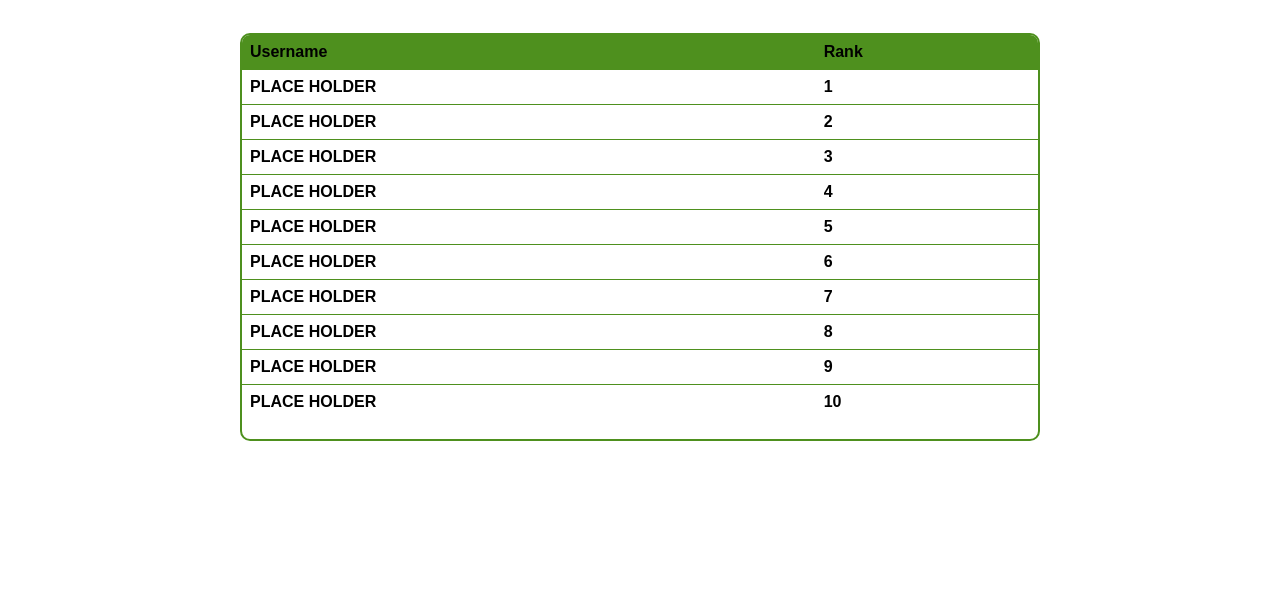
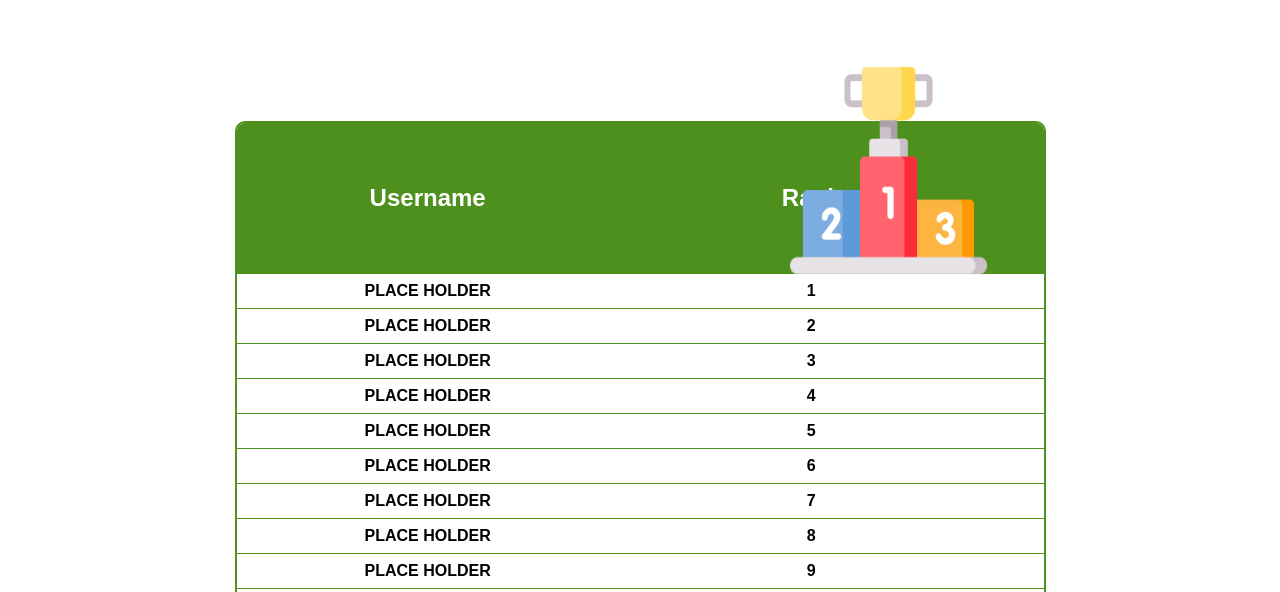
Before and after one commit to priscaolose/parcs-2, a plain HTML site: page LeaderBoard.html in a window 1280 px wide. Shown: the part 208-800 px from the top of the page. Drawn offline with Linux system fonts and the light colour scheme.

Commit message:
formatted the leaderboard

```diff
--- a/LeaderBoard.html
+++ b/LeaderBoard.html
@@ -40,17 +40,16 @@
       <br>
         Leaderboard
     </div>
-    <br> <br>
 
     <div class="podium">
-     <!-- <img  src="" alt="Podium"> -->
+     <img  src="podium.PNG" alt="Podium" height="225px" width="197px">
     </div>
     <div class="leaderboard-container">
     <table id="leaderboard">
       <thead>
         <tr>
-          <th>Username</th>
-          <th>Rank</th>
+          <th style="font-size:x-large; color: white;">Username</th>
+          <th style="font-size:x-large; color: white;">Rank</th>
         </tr>
       </thead>
       <tbody>
--- a/style.css
+++ b/style.css
@@ -208,23 +208,38 @@ body{
 }
 
 .input_field {
-  padding-left: 30px; /* Adjust this value to fit your icon */
+  padding-left: 30px;
 }
 
 .fa-solid.fa-user {
   position: absolute;
-  left: 5px; /* Adjust this value to position the icon within the input field */
+  left: 5px;
   top: 50%;
   transform: translateY(-50%);
 }
 
+/*leaderboard styles*/
+.podium{
+  position: absolute;
+  left: 790px;
+  top: 266px;
+  z-index: 1;
+
+}
+
+
+
 .leaderboard-container {
-
-  max-width: 800px;
+  position: absolute;
+  left: calc(50% - 405.5px);
+  top: 329px;
+  width: 811px;
+  height: 721px;
   margin: 0 auto;
   border: 2px solid #4E901E;
   border-radius: 10px;
   overflow: auto;
+
 }
 
 table {
@@ -237,15 +252,26 @@ table {
 th, td {
   padding: 8px;
   border-bottom: 1px solid #4E901E;
-  text-align: left;
+  text-align: center;
+
 }
 
 th {
   background-color: #4E901E;
+  height: 150px;
+}
+
+#leaderboard td:first-child, th:first-child {
+  padding-right: 60px;
+}
+
+#leaderboard td:last-child, th:last-child {
+ text-align: center;
+ padding-right: 100px;
 }
 
 tr:hover {
-  background-color: lightgray;
+  background-color: #808000;
 }
 
 tr {
@@ -254,23 +280,6 @@ tr {
 
 tr:last-child td {
   border-bottom: none;
-}
-
-.podium{
-  position: absolute;
-  width: 197px;
-  height: 225px;
-  left: 790px;
-  top: 172px;
-}
-
-
-.podium{
-  position: absolute;
-  width: 197px;
-  height: 225px;
-  left: 790px;
-  top: 172px;
 }
 
 /* Park view styles */
```
